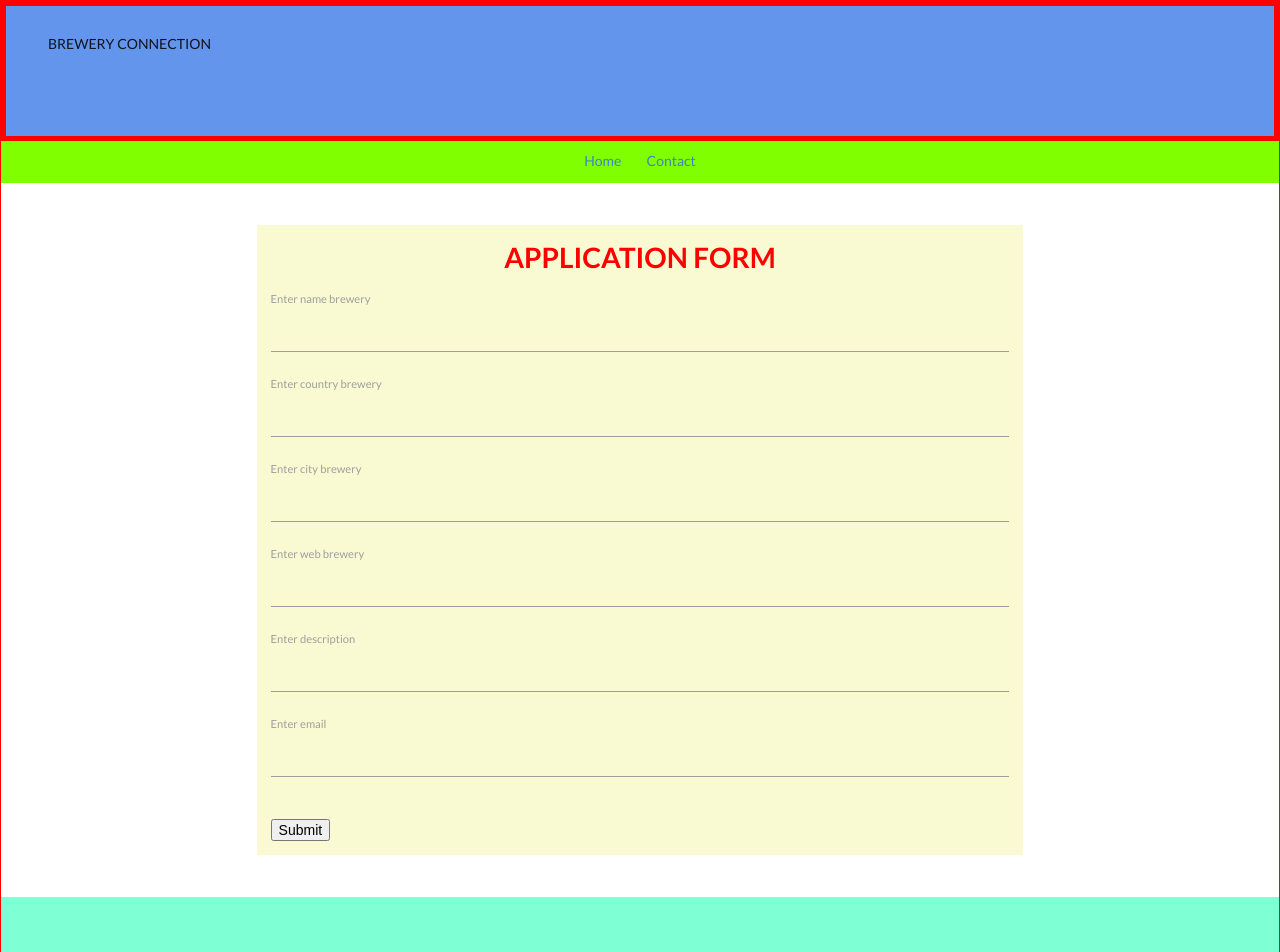
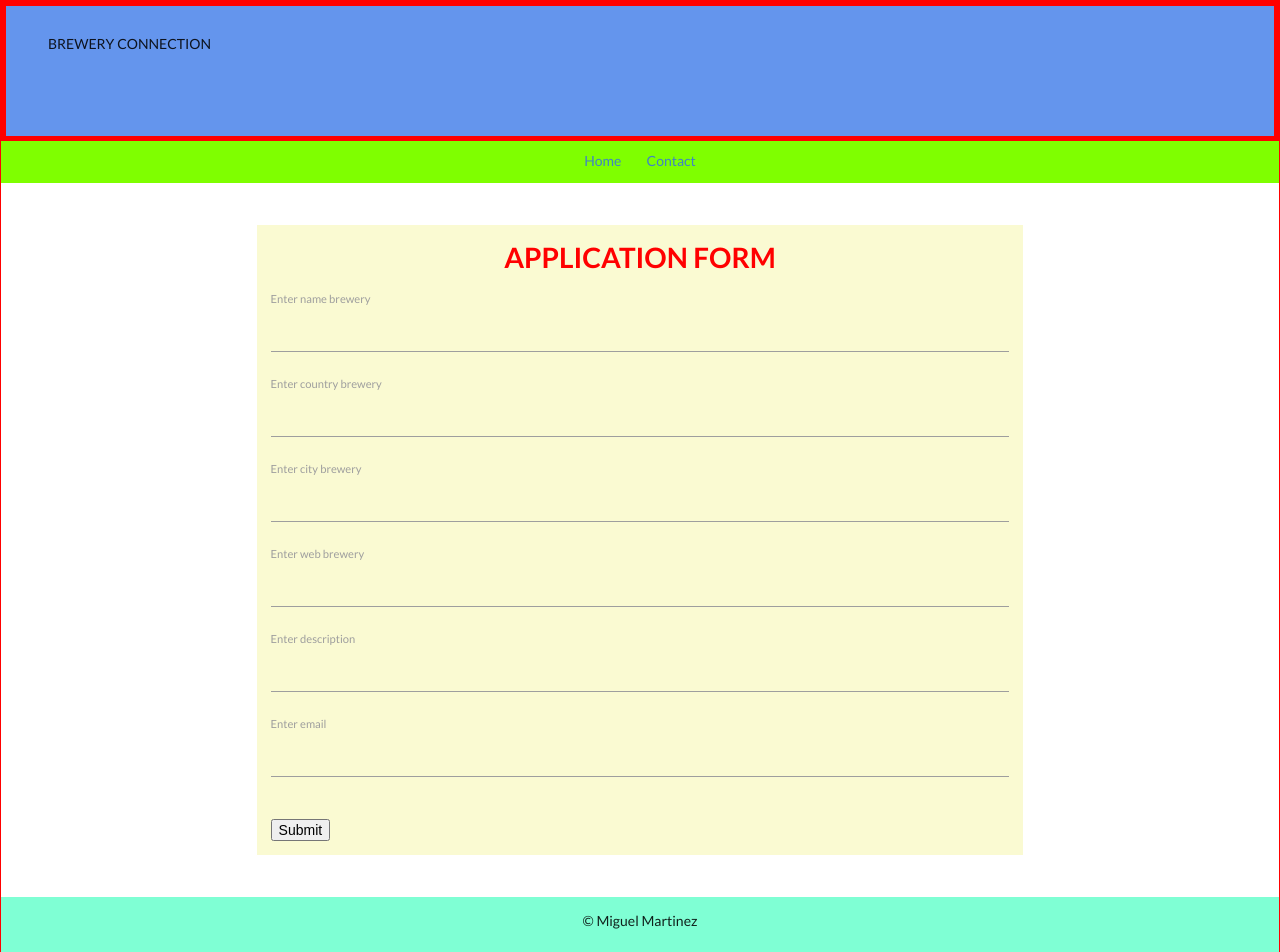
Before and after one commit to cortazar11/brewery2, a React (Create React App) app in the folder client/: page /new in a window 1280 px wide. Shown: the top 952 px of the page. Built offline with nearby package versions, Linux system fonts and the light colour scheme; no server answers.

Commit message:
work on footer

```diff
--- a/client/src/components/Footer.js
+++ b/client/src/components/Footer.js
@@ -4,9 +4,9 @@ import React from 'react';
 const Footer=()=>{
   return (
     <div className="footer">
-      {/* <div style={{textAlign: 'center',margin: '1em 0'}}>
+      <div style={{textAlign: 'center',margin: '1em 0'}}>
       &copy; Miguel Martinez
-      </div> */}
+      </div>
     </div>
 
   )
```
